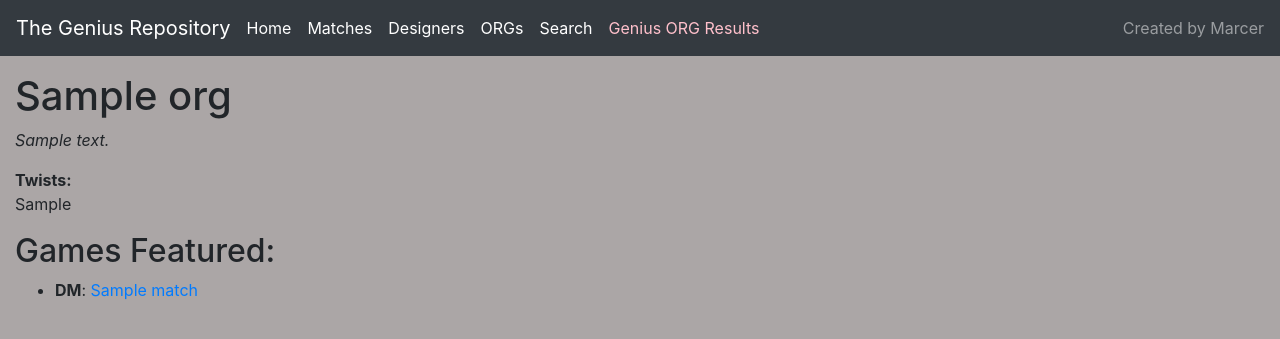
After one commit to MarcerCyoon/TheGeniusRepository, a Django app: page /repository/org/1 in a window 1280 px wide. The commit adds this page. Shown: the top 339 px of the page. Run offline with Django 4.2, Linux system fonts and the light colour scheme; tables that the repository leaves empty hold one stand-in row (values such as "Sample post"); parts of the project's set-up code (start-up, migrations or seed data) failed here and were passed over; some libraries are stand-ins or nearby versions.

Commit message:
added ORG list and detail view

```diff
--- a/catalog/models.py
+++ b/catalog/models.py
@@ -78,8 +78,11 @@ class ORG(models.Model):
     def __str__(self):
         return self.name
 
+    def get_absolute_url(self):
+        return reverse("org-detail", args=[str(self.id)])
+
 class Tag(models.Model):
-    name = models.CharField(max_length=200, help_text='Enter a tag (e.g. \'social deduction\' or \'bidding game\')')
+    name = models.CharField(max_length=200, help_text='Enter a tag (e.g. \'social deduction\' or \'bidding\')')
 
     def __str__(self):
         return self.name
--- a/catalog/templates/base.html
+++ b/catalog/templates/base.html
@@ -28,11 +28,15 @@
         </li>
 
         <li class="nav-item mr-md-3">
-          <a class="navbar-link" href="{% url 'matches' %}" style="color: white;">Match Repository</a>
+          <a class="navbar-link" href="{% url 'matches' %}" style="color: white;">Matches</a>
         </li>
 
         <li class="nav-item mr-md-3">
-          <a class="navbar-link" href="{% url 'designers' %}" style="color: white;">Designer Repository</a>
+          <a class="navbar-link" href="{% url 'designers' %}" style="color: white;">Designers</a>
+        </li>
+
+        <li class="nav-item mr-md-3">
+          <a class="navbar-link" href="{% url 'orgs' %}" style="color: white;">ORGs</a>
         </li>
 
         <li class="nav-item mr-md-3">
--- /dev/null
+++ b/catalog/templates/catalog/org_detail.html
@@ -0,0 +1,28 @@
+{% extends "base.html" %}
+
+{% block content %}
+  <h1 class="mt-3">{{ org.name }}</h1>
+  <p><i>{{ org.description }}</i></p>
+  <p class="mb-0"><strong>Twists:</strong></p>
+  <p class="mt-0">
+	{% for twist in twists %}
+		{{twist}}
+		<br>
+	{% endfor %}
+  </p>
+
+  <h2> Games Featured: </h2>
+  {% if org.match_set.all.count %}
+	<ul>
+		{% for match in org.match_set.all %}
+		<li>
+			<strong>{{match.match_type}}</strong>:
+			<a href="{{ match.get_absolute_url }}">{{ match.name }}</a>
+		</li>
+		{% endfor %}
+	</ul>
+  {% else %}
+	<p>None</p>
+  {% endif %}
+
+{% endblock %}
--- a/catalog/urls.py
+++ b/catalog/urls.py
@@ -6,6 +6,8 @@ urlpatterns = [
     path('search/', views.SearchView.as_view(), name='search'),
     path('matches/', views.MatchListView.as_view(), name='matches'),
     path('designers/', views.DesignerListView.as_view(), name='designers'),
+    path('orgs/', views.ORGListView.as_view(), name="orgs"),
     path('match/<int:pk>', views.MatchDetailView.as_view(), name='match-detail'),
-    path('designer/<int:pk>', views.DesignerDetailView.as_view(), name='designer-detail')
+    path('designer/<int:pk>', views.DesignerDetailView.as_view(), name='designer-detail'),
+    path('org/<int:pk>', views.ORGDetailView.as_view(), name="org-detail"),
 ]
--- a/catalog/views.py
+++ b/catalog/views.py
@@ -2,7 +2,7 @@ from django.shortcuts import render
 from django.views import generic
 from django.db.models import Q
 
-from .models import Match, Designer
+from .models import Match, Designer, ORG
 
 # Create your views here.
 def index(request):
@@ -41,6 +41,9 @@ class MatchListView(generic.ListView):
 class DesignerListView(generic.ListView):
     model = Designer
 
+class ORGListView(generic.ListView):
+    model = ORG
+
 class MatchDetailView(generic.DetailView):
     model = Match
 
@@ -68,3 +71,15 @@ class MatchDetailView(generic.DetailView):
 
 class DesignerDetailView(generic.DetailView):
     model = Designer
+
+class ORGDetailView(generic.DetailView):
+    model = ORG
+
+    def get_context_data(self, **kwargs):
+        context = super(ORGDetailView, self).get_context_data(**kwargs)
+
+        # split by \n
+        twists = context['org'].twists.split("\n")
+        context['twists'] = twists
+
+        return context
```
Also changed, not shown: catalog/templates/catalog/designer_list.html (+6 -4 lines), catalog/templates/catalog/match_list.html (+16 -0 lines), catalog/templates/catalog/org_list.html (added, +19 -0 lines).
